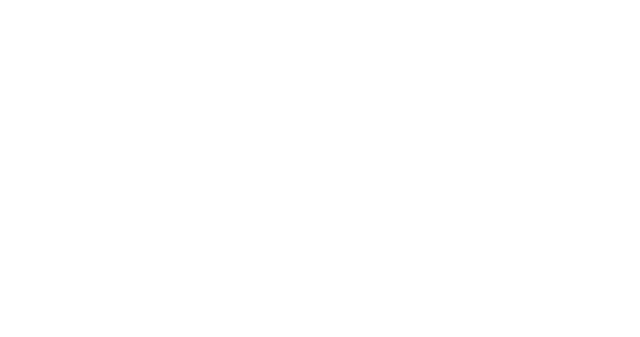
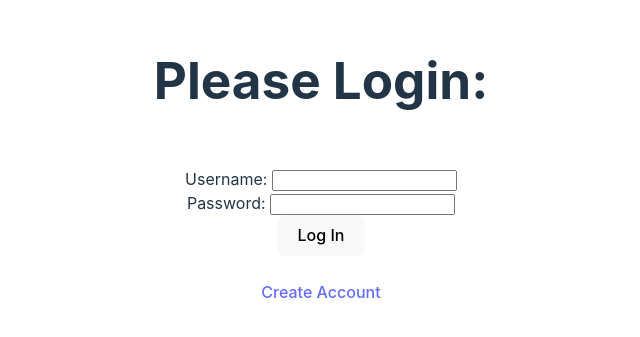
Before and after one commit to njped/capstone-project, a React (Vite) app in the folder client/: page /login in a window 1280 px wide. Before the commit this address had no page. Shown: the part 239-576 px from the top of the page, without its empty margins (319-959 px from the left). Built offline with nearby package versions, Linux system fonts and the light colour scheme.

Commit message:
got login to work

```diff
--- a/client/src/App.jsx
+++ b/client/src/App.jsx
@@ -22,7 +22,8 @@ function App() {
   return (
     <>
       <Routes>
-        <Route path='/' element={<Login />} />
+        <Route exact path='/' element={<Login />} />
+        <Route path='login' element={<Login />} />
         <Route path='home' element={<Home />} />
         <Route path='admin' element={<Admin />} />
         <Route path='courses' element={<Courses />} />
--- a/client/src/pages/Login.jsx
+++ b/client/src/pages/Login.jsx
@@ -1,7 +1,7 @@
 import React from "react";
 import { Link } from "react-router-dom";
 
-import { LoginField } from "./components/LoginField";
+import LoginField  from "./components/LoginField";
 
 
 
--- a/client/src/pages/UserInfo.jsx
+++ b/client/src/pages/UserInfo.jsx
@@ -1,6 +1,7 @@
 import React from "react";
 
 import { NavBar } from './components/NavBar.jsx'
+import UserDetails from "./components/UserDetails.jsx";
 
 export function UserInfo() {
 
@@ -8,6 +9,7 @@ export function UserInfo() {
         <>
             <NavBar/>
             <h1>User Information Page</h1>
+            <UserDetails/>
         </>
     )
 };
--- a/client/src/pages/components/LoginField.jsx
+++ b/client/src/pages/components/LoginField.jsx
@@ -1,72 +1,119 @@
-import React from "react";
-import { useState } from "react";
-import { useNavigate } from "react-router-dom";
+import React, { Component } from "react";
+// import { useState } from "react";
+// import { useNavigate } from "react-router-dom";
 
-export const LoginField = () => {
-    const [ username, setUsername ] = useState('')
-    const [ password, setPassword ] = useState('')
+export default class LoginField extends Component {
+    // const [ username, setUsername ] = useState('')
+    // const [ password, setPassword ] = useState('')
 
-    const navigateTo = useNavigate();
+    // const navigateTo = useNavigate();
+    constructor(props){
+        super(props)
+        this.state = {
+            userNameInput: "",
+            passWordInput: "",
+        };
+        this.handleSubmit = this.handleSubmit.bind(this)
+    }
 
 
-    function handleSubmit(Event) {
-        Event.preventDefault();
+    handleSubmit(e) {
+        e.preventDefault();
 
-        let storageCondition = localStorage.getItem('Existing-Accounts') === null;
-        let userAccounts = storageCondition? [] : JSON.parse(localStorage.getItem('Existing-Accounts'));
-        let foundUser = userAccounts.filter(searchUsers);
+        const { userNameInput, passWordInput, } = this.state
+        console.log(userNameInput, passWordInput)
 
-        function searchUsers(item) {
-            return item.UserName === username && item.PassWord === password;
-        }
-        console.log(foundUser);
-        console.log(Object.keys(foundUser).length);
+        fetch('http://localhost:5050/login', {
+            method: "POST",
+            crossDomain: true,
+            headers: {
+                "Content-Type": "application/json",
+                Accept: "application/json",
+                "Access-Control-Allow-Origin": "*",
+            },
+            body: JSON.stringify({
+                username: userNameInput,
+                password: passWordInput,
+            }),
+        })
+        .then((response) => response.json())
+        .then((data) => {
+            console.log(data, "userRegister")
+            if(data.status === 'ok') {
+                alert("login succussful")
+                window.localStorage.setItem("token", data.data)
+                window.location.href = 'user-info'
+            }
+        })
+        // let storageCondition = localStorage.getItem('Existing-Accounts') === null;
+        // let userAccounts = storageCondition? [] : JSON.parse(localStorage.getItem('Existing-Accounts'));
+        // let foundUser = userAccounts.filter(searchUsers);
+
+        // function searchUsers(item) {
+        //     return item.UserName === username && item.PassWord === password;
+        // }
+        // console.log(foundUser);
+        // console.log(Object.keys(foundUser).length);
 
 
-        if (Object.keys(foundUser).length === 1) {
-            if( foundUser[0].UserName === username && foundUser[0].PassWord === password) {
-                console.log(`User Found ${foundUser[0].FirstName} ${foundUser[0].LastName}: UUID - ${foundUser[0].UUID}`)
+        // if (Object.keys(foundUser).length === 1) {
+        //     if( foundUser[0].UserName === username && foundUser[0].PassWord === password) {
+        //         console.log(`User Found ${foundUser[0].FirstName} ${foundUser[0].LastName}: UUID - ${foundUser[0].UUID}`)
 
-                if( foundUser[0].isAdmin === true) {
-                    navigateTo('/admin')
-                } else if( foundUser[0].isAdmin === false) {
-                    navigateTo('/home')
-                } else(
-                    alert(`Cannot detemine isAdmin value of user`)
-                )
-            }
-        } else if ( Object.keys(foundUser).length === 0){
-            alert(`--User not found--\n please try again or create an account if you havnt already.`)
-            console.log(`User Not Found`)
-        } else {
-            alert(`Cannot detirmine if user has an account`)
-        };
+        //         if( foundUser[0].isAdmin === true) {
+        //             navigateTo('/admin')
+        //         } else if( foundUser[0].isAdmin === false) {
+        //             navigateTo('/home')
+        //         } else(
+        //             alert(`Cannot detemine isAdmin value of user`)
+        //         )
+        //     }
+        // } else if ( Object.keys(foundUser).length === 0){
+        //     alert(`--User not found--\n please try again or create an account if you havnt already.`)
+        //     console.log(`User Not Found`)
+        // } else {
+        //     alert(`Cannot detirmine if user has an account`)
+        // };
     };
 
-
+    render() {
     return(
         <>
-            <form id="loginForm" onSubmit={handleSubmit}>
+            {/* <form id="loginForm" onSubmit={handleSubmit}> */}
+            <form id="loginForm" onSubmit={this.handleSubmit}>
                 <label htmlFor="userNameInput">Username: </label>
-                <input
+                {/* <input
                     type="text"
                     id="userNameInput"
                     autoCapitalize="off"
                     required={true}
                     onChange={ Event => setUsername( Event.target.value )}
-
+                /> */}
+                <input
+                    type="text"
+                    id="userNameInput"
+                    required={true}
+                    autoCapitalize="off"
+                    onChange={(e) => this.setState({ userNameInput: e.target.value })}
                 />
                 <br />
-                <label htmlFor="passWordInput">Password: </label>
+                {/* <label htmlFor="passWordInput">Password: </label>
                 <input
                     type="password"
                     id="passWordInput"
                     required={true}
                     onChange={ Event => setPassword( Event.target.value )}
+                /> */}
+                <label>Password: </label>
+                <input
+                    type="password"
+                    id="passWordInput"
+                    required={true}
+                    onChange={(e) => this.setState({ passWordInput: e.target.value })}
                 />
                 <br />
                 <button type="submit">Log In</button>
             </form>
         </>
-    );
+    )};
 };
--- a/client/src/pages/components/RegField.jsx
+++ b/client/src/pages/components/RegField.jsx
@@ -88,15 +88,6 @@ export default class RegField extends Component {
             passWordReEnterInput,
         } = this.state
 
-        console.log(firstNameInput,
-            lastNameInput,
-            emailInput,
-            phoneNumberInput,
-            addressInput,
-            userNameInput,
-            passWordInput,
-            passWordReEnterInput)
-
         // localStorage.setItem('Existing-Accounts', JSON.stringify())
 
         // function searchUserNames(username) {
@@ -178,18 +169,29 @@ export default class RegField extends Component {
                 "Access-Control-Allow-Origin": "*",
             },
             body: JSON.stringify({
-                firstNameInput,
-                lastNameInput,
-                emailInput,
-                phoneNumberInput,
-                addressInput,
-                userNameInput,
-                passWordInput,
-                passWordReEnterInput
+                firstName: firstNameInput,
+                lastName: lastNameInput,
+                email: emailInput,
+                phone: phoneNumberInput,
+                address: addressInput,
+                username: userNameInput,
+                password: passWordInput,
+                reEnterPassword: passWordReEnterInput
             }),
-        }).then((res) => res.json())
+        })
+        .then((response) => {
+            if (response.ok) {
+                console.log('Success')
+            }
+            else {
+                console.log("Oopsies")
+            }
+            return response.json()})
         .then((data) => {
             console.log(data, "userRegister")
+            if(data.status === 'ok') {
+                window.location.href = 'login'
+            }
         })
     };
     render() {
--- /dev/null
+++ b/client/src/pages/components/UserDetails.jsx
@@ -0,0 +1,41 @@
+import React, { Component } from "react";
+import { Link } from 'react-router-dom';
+
+export default class UserDetails extends Component {
+    constructor(props) {
+        super(props)
+        this.state = {
+            userData: ""
+        }
+    }
+
+    componentDidMount() {
+        fetch('http://localhost:5050/user-info', {
+            method: "POST",
+            crossDomain: true,
+            headers: {
+                "Content-Type": "application/json",
+                Accept: "application/json",
+                "Access-Control-Allow-Origin": "*",
+            },
+            body: JSON.stringify({
+                token: window.localStorage.getItem("token")
+            }),
+        })
+            .then((response) => response.json())
+            .then((data) => {
+                console.log(data, "userData")
+                this.setState({ userData: data.data })
+            })
+    }
+    render() {
+        return (
+            <>
+                <div>
+                    Name<h1>{ this.state.userData.firstName }</h1>
+                    Email<h1>{ this.state.userData.email }</h1>
+                </div>
+            </>
+        )
+    };
+};
```
Also changed, not shown: 1 other file (tests, documents, lock files or other folders).
